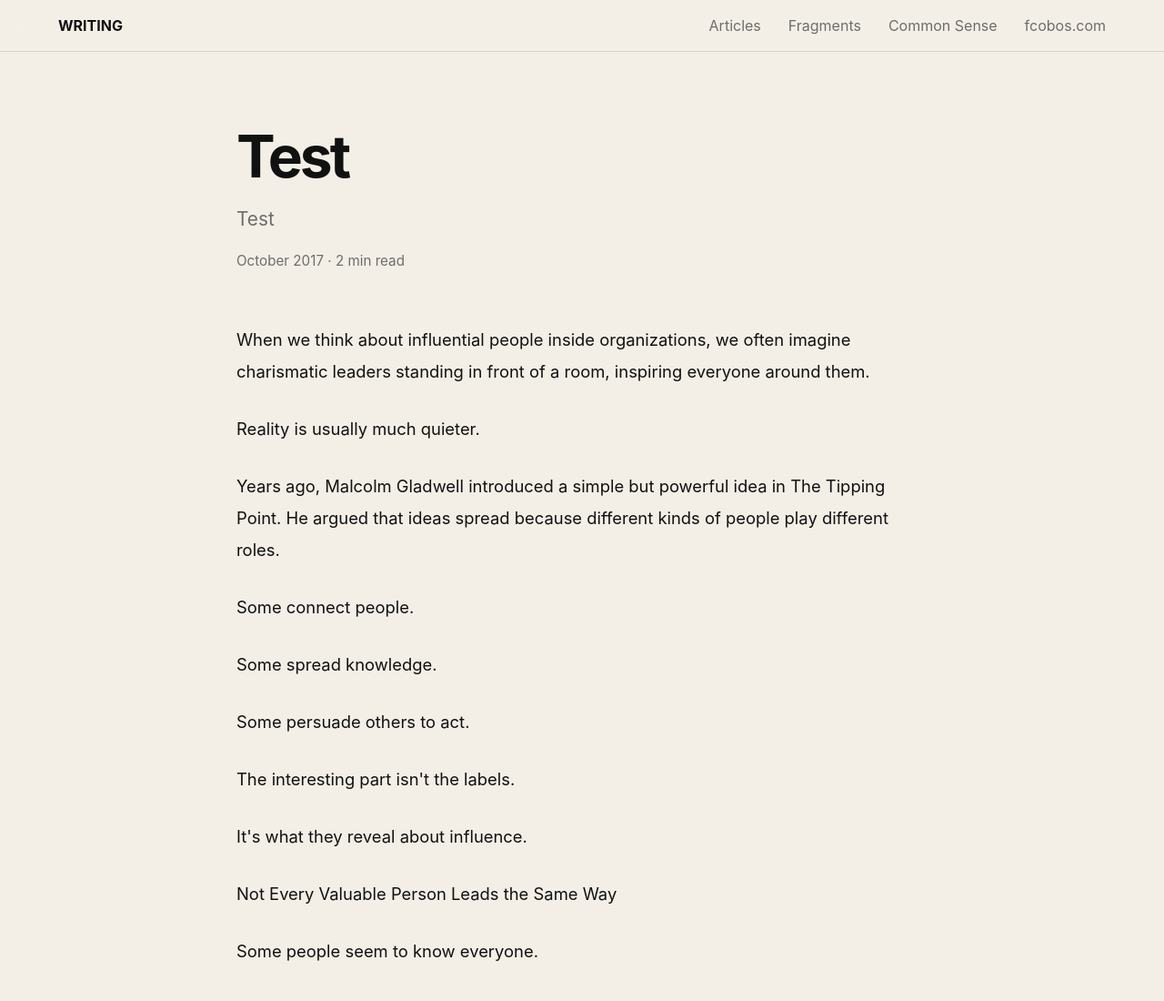
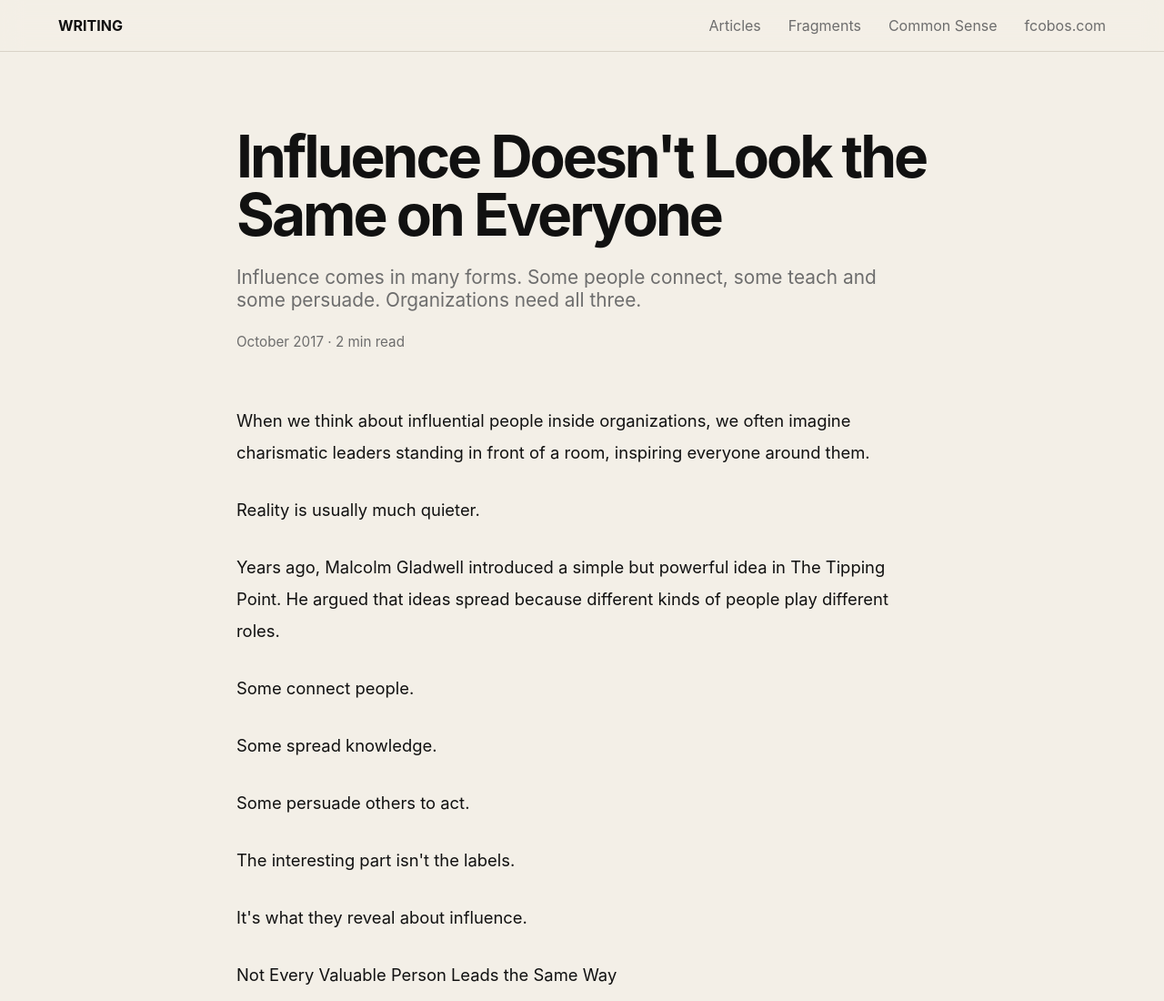
Before and after one commit to cobosf/writing, a plain HTML site: page generated/influence-doesnt-look-the-same-on-everyone.html in a window 1280 px wide. Shown: the top 1100 px of the page at 91% size. Drawn offline with Linux system fonts and the light colour scheme.

Commit message:
Add files via upload

```diff
--- a/generated/influence-doesnt-look-the-same-on-everyone.html
+++ b/generated/influence-doesnt-look-the-same-on-everyone.html
@@ -4,7 +4,7 @@
 <meta charset="UTF-8">
 <meta name="viewport" content="width=device-width, initial-scale=1.0">
 
-<title>Test</title>
+<title>Influence Doesn't Look the Same on Everyone</title>
 
 <link rel="stylesheet" href="../css/style.css">
 
@@ -33,10 +33,10 @@
 
 <header class="hero">
 
-    <h1>Test</h1>
+    <h1>Influence Doesn't Look the Same on Everyone</h1>
 
     <p class="description">
-        Test
+        Influence comes in many forms. Some people connect, some teach and some persuade. Organizations need all three.
     </p>
 
     <div class="meta">
```
